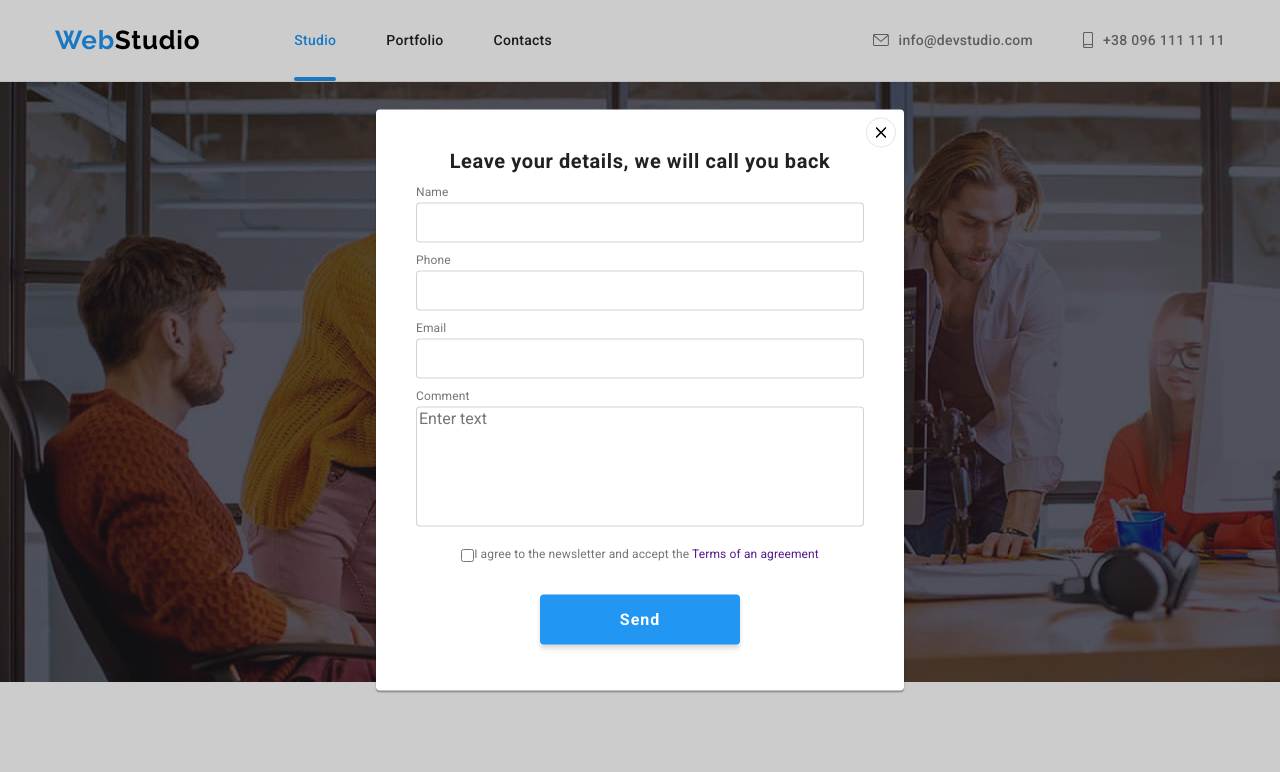
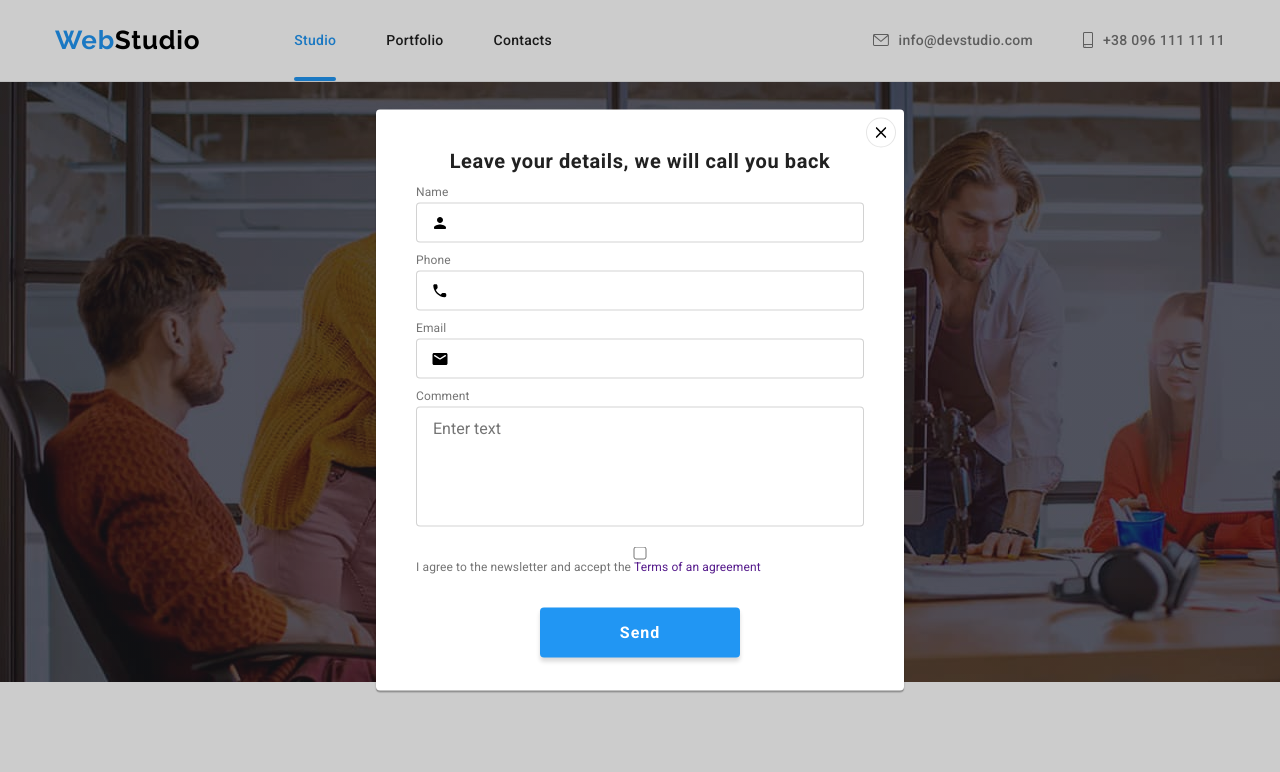
Before and after one commit to dankozz1t/goit-markup-hw-06, a plain HTML site: page index.html in a window 1280 px wide. Both pictures are taken after a click on the button "Order service". Shown: the top 772 px of the page. Drawn offline with nearby package versions, Linux system fonts and the light colour scheme.

Commit message:
add focus-within for form

```diff
--- a/css/style.css
+++ b/css/style.css
@@ -328,6 +328,25 @@ img {
   letter-spacing: 0.03em;
 }
 
+.form-field {
+  position: relative;
+  display: flex;
+  flex-direction: column;
+  text-align: start;
+}
+
+.form-field:focus-within .form-label {
+  color: var(--accent-color);
+}
+
+.form-field:focus-within .form-input {
+  border-color: var(--accent-color);
+}
+
+.form-field:focus-within .input-icon {
+  fill: var(--accent-color);
+}
+
 .form-label {
   margin: 0 0 4px 0;
   font-size: 12px;
@@ -338,31 +357,35 @@ img {
 }
 
 .form-input {
-  margin: 0 0 10px 0;
-
   width: 448px;
-  height: 40px;
 
   border: 1px solid rgba(33, 33, 33, 0.2);
   border-radius: 4px;
+  outline: none;
 }
 
-.form-column {
-  display: flex;
-  flex-direction: column;
-  text-align: start;
+.input-icon {
+  position: absolute;
+  top: 50%;
+  left: 15px;
+  transform: translateY(-25%);
+  display: inline-block;
 }
 
-.comment {
+.form-required {
+  margin: 0 0 10px 0;
+  padding: 0 42px;
+  height: 40px;
+}
+
+.form-comment {
   margin: 0 0 20px 0;
-  width: 448px;
+  padding: 12px 16px;
   height: 120px;
-
-  border: 1px solid rgba(33, 33, 33, 0.2);
-  border-radius: 4px;
   resize: none;
 }
 
+/*  checkbox */
 .form-polity {
   display: flex;
   justify-content: center;
--- a/index.html
+++ b/index.html
@@ -83,23 +83,33 @@
                         <h1 class="form-title">
                             Leave your details, we will call you back
                         </h1>
-                        <div class="form-field form-column form-name">
+                        <div class="form-field">
                             <label class="form-label" for="name">Name</label>
-                            <input class="form-input" type="text" name="name" id="name" autofocus />
+                            <input class="form-input form-required" type="text" required name="name" id="name"
+                                autofocus />
+                            <svg class="input-icon" width="18" height="18">
+                                <use href="./images/icons.svg#icon-person"></use>
+                            </svg>
                         </div>
-                        <div class="form-field form-column form-tel">
+                        <div class="form-field">
                             <label class="form-label" for="tel">Phone</label>
-                            <input class="form-input" type="tel" name="tel" id="tel" />
+                            <input class="form-input form-required" type="tel" required name="tel" id="tel" />
+                            <svg class="input-icon" width="18" height="18">
+                                <use href="./images/icons.svg#icon-phone"></use>
+                            </svg>
                         </div>
 
-                        <div class="form-field form-column form-email">
+                        <div class="form-field">
                             <label class="form-label" for="mail">Email</label>
-                            <input class="form-input" type="email" name="mail" id="mail" />
+                            <input class="form-input form-required" type="email" required name="mail" id="mail" />
+                            <svg class="input-icon" width="18" height="18">
+                                <use href="./images/icons.svg#icon-email"></use>
+                            </svg>
                         </div>
 
-                        <div class="form-field form-column form-comment">
+                        <div class="form-field">
                             <label class="form-label" for="comment">Comment</label>
-                            <textarea class="comment" name="comment" id="comment" rows="8"
+                            <textarea class="form-input form-comment" name="comment" id="comment" rows="8"
                                 placeholder="Enter text"></textarea>
                         </div>
 
@@ -111,7 +121,7 @@
                             </label>
                         </div>
 
-                        <button class="form-send-btn btn" data-modal-open type="button">
+                        <button class="form-send-btn btn" data-modal-open type="submit">
                             Send
                         </button>
                     </form>
```
